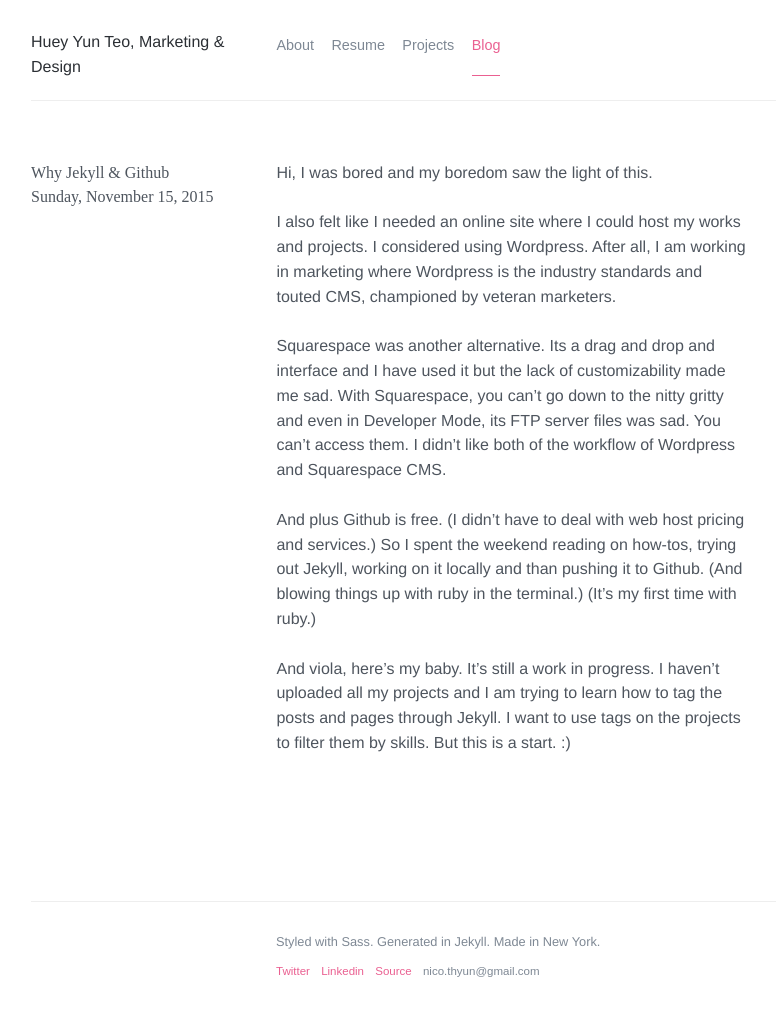
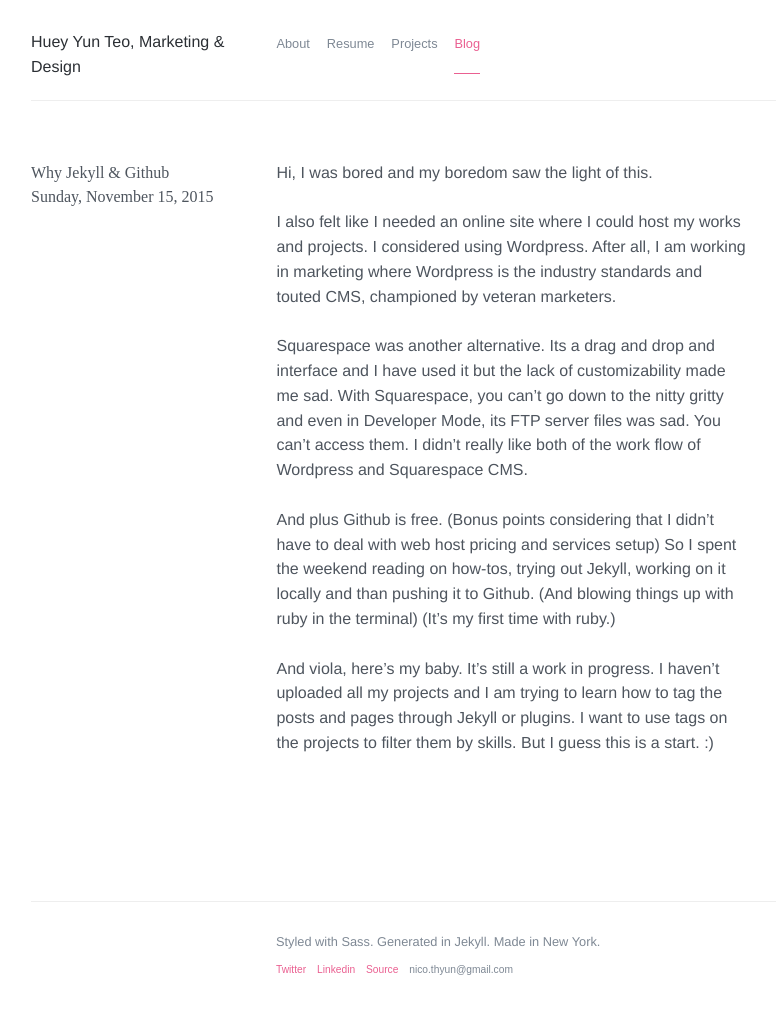
Before and after one commit to afivos/afivos.com, a Jekyll site: the page built from _posts/2015-11-15-jekyll.md, in a window 1280 px wide. Shown: the whole page, without its empty margins (129-905 px from the left). Built offline with Jekyll 4.4.1, drawn with Linux system fonts in a browser that asks for light colours; nearby versions of some CDN libraries; comment, search, counter and statistics services are not loaded.

Commit message:
edit stuff

```diff
--- a/_posts/2015-11-15-jekyll.md
+++ b/_posts/2015-11-15-jekyll.md
@@ -13,8 +13,8 @@ Hi, I was bored and my boredom saw the light of this.
 
 I also felt like I needed an online site where I could host my works and projects. I considered using Wordpress. After all, I am working in marketing where Wordpress is the industry standards and touted CMS, championed by veteran marketers.
 
-Squarespace was another alternative. Its a drag and drop and interface and I have used it but the lack of customizability made me sad. With Squarespace, you can't go down to the nitty gritty and even in Developer Mode, its FTP server files was sad. You can't access them. I didn't like both of the workflow  of Wordpress and Squarespace CMS.
+Squarespace was another alternative. Its a drag and drop and interface and I have used it but the lack of customizability made me sad. With Squarespace, you can't go down to the nitty gritty and even in Developer Mode, its FTP server files was sad. You can't access them. I didn't really like both of the work flow  of Wordpress and Squarespace CMS.
 
-And plus Github is free. (I didn't have to deal with web host pricing and services.) So I spent the weekend reading on how-tos, trying out Jekyll, working on it locally and than pushing it to Github. (And blowing things up with ruby in the terminal.) (It's my first time with ruby.)
+And plus Github is free. (Bonus points considering that I didn't have to deal with web host pricing and services setup) So I spent the weekend reading on how-tos, trying out Jekyll, working on it locally and than pushing it to Github. (And blowing things up with ruby in the terminal) (It's my first time with ruby.)
 
-And viola, here's my baby. It's still a work in progress. I haven't uploaded all my projects and I am trying to learn how to tag the posts and pages through Jekyll. I want to use tags on the projects to filter them by skills. But this is a start. :)
+And viola, here's my baby. It's still a work in progress. I haven't uploaded all my projects and I am trying to learn how to tag the posts and pages through Jekyll or plugins. I want to use tags on the projects to filter them by skills. But I guess this is a start. :)
--- a/css/main.scss
+++ b/css/main.scss
@@ -22,7 +22,7 @@ body {
 ul {
     font-family: sans-serif;
     font-weight: 200;
-    font-size: 0.9em;
+    font-size: 0.8em;
     line-height: 2.2em;
 }
 
```
Also changed, not shown: resume.md (+1 -1 lines), images/huey-yun-teo-resume.jpg.
